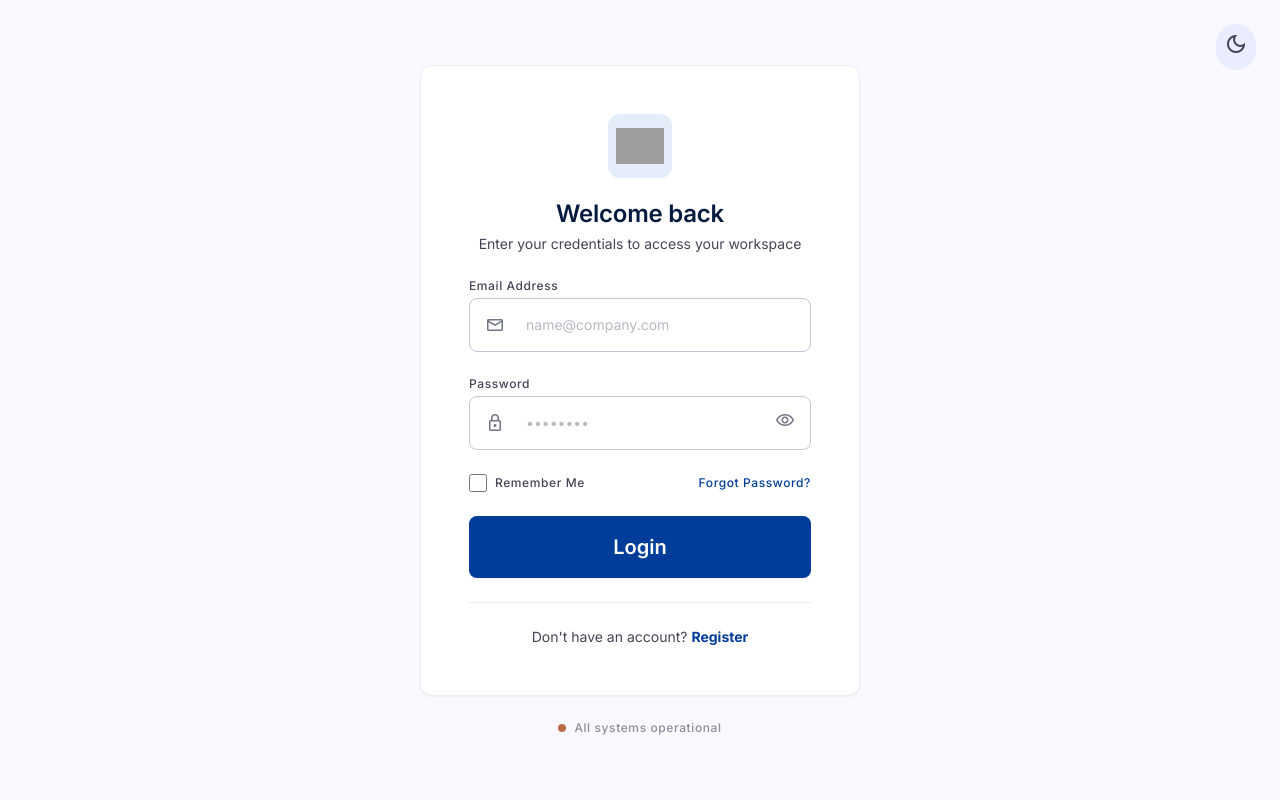
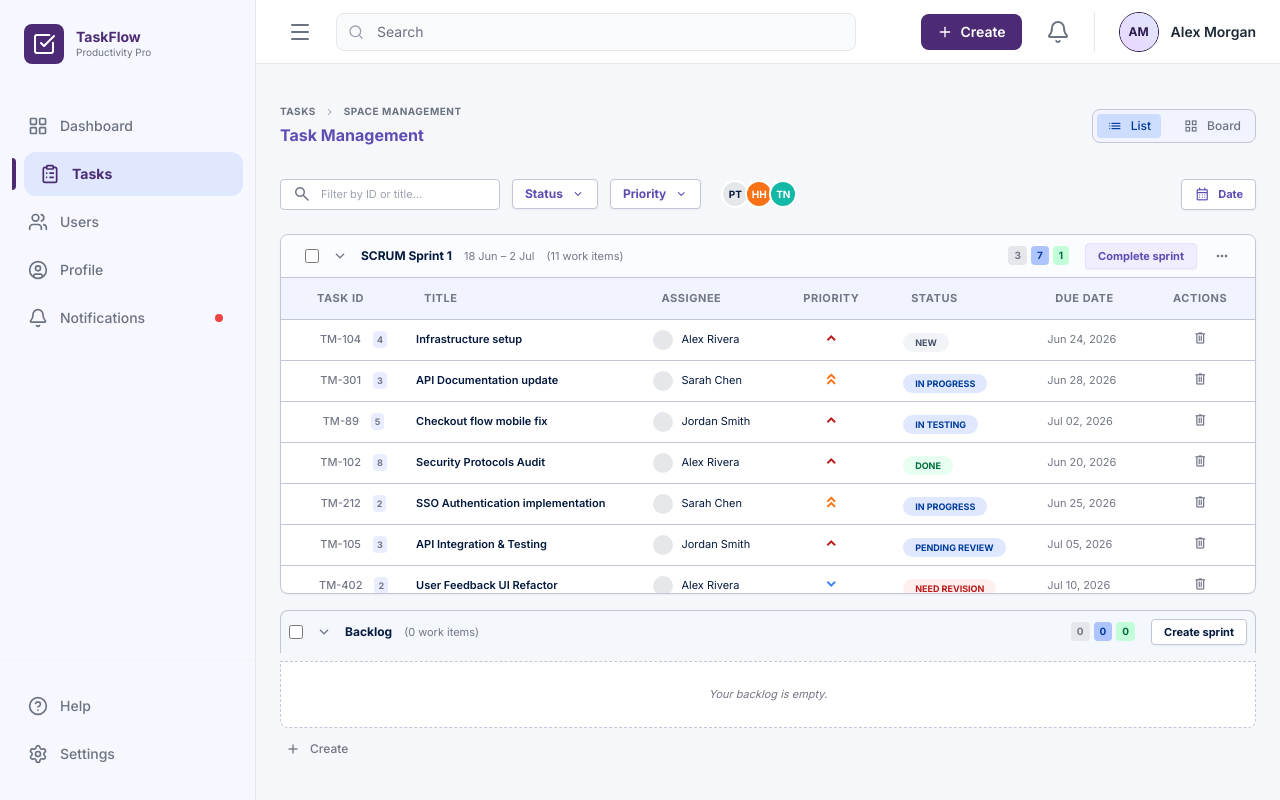
Before and after one commit to truongthihonghoa/Task_Managerment_System, a React (Vite) app in the folder frontend/: page /mainlayout/tasks/1 in a window 1280 px wide. Before the commit this address led to /. Built offline with nearby package versions, Linux system fonts and the light colour scheme; grey boxes are pictures that could not be loaded.

Commit message:
Tien Upload

```diff
--- a/frontend/src/App.jsx
+++ b/frontend/src/App.jsx
@@ -10,7 +10,7 @@ import {
 import LoginPage from "./pages/LoginPage";
 import MainLayout from "./components/layout/MainLayout";
 import TaskManagement from "./pages/TaskManagement";
-
+import SpaceManagement from "./pages/SpaceManagement";
 
 export default function App() {
 
@@ -29,8 +29,9 @@ export default function App() {
 
                 {/* Main Layout */}
                 <Route path="/mainlayout" element={<MainLayout />}>
-                    <Route index element={<TaskManagement />} />
-                    <Route path="tasks" element={<TaskManagement />} />
+                    <Route index element={<SpaceManagement />} />
+                    <Route path="tasks" element={<SpaceManagement />} />
+                    <Route path="tasks/:spaceId" element={<TaskManagement />} />
                 </Route>
 
 
--- a/frontend/src/components/layout/MainLayout.jsx
+++ b/frontend/src/components/layout/MainLayout.jsx
@@ -1,15 +1,19 @@
 import React, { useEffect, useState } from 'react';
-import { Outlet } from 'react-router-dom';
+import { Outlet, useLocation, Link } from 'react-router-dom';
+
+import CreateTaskModal from '../tasks/CreateTaskModal';
 
 export default function MainLayout() {
   const [isSidebarOpen, setIsSidebarOpen] = useState(true);
+  const [isCreateModalOpen, setIsCreateModalOpen] = useState(false);
+  const location = useLocation();
 
   // Tự động kích hoạt Lucide Icons từ CDN khi component mount
   useEffect(() => {
     if (window.lucide) {
       window.lucide.createIcons();
     }
-  }, []);
+  }, [location.pathname]);
 
   return (
     <div className="h-screen flex overflow-hidden font-['Inter'] bg-[#F5F7FA]">
@@ -44,18 +48,27 @@ export default function MainLayout() {
 
         {/* Navigation Links */}
         <nav className="flex-1 px-3 space-y-1 mt-4">
-          <a className="flex items-center px-4 py-3 text-[#6B7280] hover:bg-gray-50 rounded-xl group transition-colors" href="#">
+          <Link className="flex items-center px-4 py-3 text-[#6B7280] hover:bg-gray-50 rounded-xl group transition-colors" to="/mainlayout">
             <i className="w-5 h-5 mr-3" data-lucide="layout-grid"></i>
             <span className="text-sm font-medium">Dashboard</span>
-          </a>
+          </Link>
 
-          {/* Active Item: Tasks */}
+          {/* Item: Tasks (Always active or leads to Space Management) */}
           <div className="flex items-center">
-            <div className="w-1 h-8 bg-[#4C2B74] rounded-r-full"></div>
-            <a className="flex items-center flex-1 px-4 py-3 bg-[#E0E8FF] text-[#4C2B74] rounded-xl transition-colors ml-2" href="/mainlayout/tasks">
+            {(location.pathname === '/mainlayout/tasks' || location.pathname.includes('/mainlayout/tasks/')) && (
+              <div className="w-1 h-8 bg-[#4C2B74] rounded-r-full"></div>
+            )}
+            <Link
+              className={`flex items-center flex-1 px-4 py-3 rounded-xl transition-colors ml-2 ${
+                (location.pathname === '/mainlayout/tasks' || location.pathname.includes('/mainlayout/tasks/'))
+                ? 'bg-[#E0E8FF] text-[#4C2B74]'
+                : 'text-[#6B7280]'
+              }`}
+              to="/mainlayout/tasks"
+            >
               <i className="w-5 h-5 mr-3" data-lucide="clipboard-list"></i>
-              <span className="text-sm font-bold">Tasks</span>
-            </a>
+              <span className={`text-sm ${(location.pathname === '/mainlayout/tasks' || location.pathname.includes('/mainlayout/tasks/')) ? 'font-bold' : 'font-medium'}`}>Tasks</span>
+            </Link>
           </div>
 
           {/* Item: Users */}
@@ -104,7 +117,7 @@ export default function MainLayout() {
             >
               <i className="w-6 h-6" data-lucide="menu"></i>
             </button>
-            <div className="relative w-full max-w-md">
+            <div className="relative w-full max-md">
               <div className="absolute inset-y-0 left-0 pl-3 flex items-center pointer-events-none">
                 <i className="h-4 w-4 text-gray-400" data-lucide="search"></i>
               </div>
@@ -118,7 +131,10 @@ export default function MainLayout() {
 
           <div className="flex items-center space-x-6">
             {/* Create Button */}
-            <button className="bg-[#4C2B74] text-white px-4 py-2 rounded-lg flex items-center text-sm font-semibold hover:bg-opacity-90 transition-all">
+            <button
+              className="bg-[#4C2B74] text-white px-4 py-2 rounded-lg flex items-center text-sm font-semibold hover:bg-opacity-90 transition-all"
+              onClick={() => setIsCreateModalOpen(true)}
+            >
               <i className="w-4 h-4 mr-2" data-lucide="plus"></i>
               Create
             </button>
@@ -141,8 +157,15 @@ export default function MainLayout() {
         </header>
         {/* END: MainHeader */}
 
+        {/* Global Modal */}
+        <CreateTaskModal
+          isOpen={isCreateModalOpen}
+          onClose={() => setIsCreateModalOpen(false)}
+        />
+
+
         {/* BEGIN: MainContentArea */}
-        <main className="flex-1 flex flex-col" data-purpose="main-display">
+        <main className="flex-1 flex flex-col overflow-hidden min-h-0" data-purpose="main-display">
         {/* Render nested route components */}
         <Outlet />
 
--- a/frontend/src/pages/TaskManagement.jsx
+++ b/frontend/src/pages/TaskManagement.jsx
@@ -1,7 +1,10 @@
-import React, { useState } from 'react';
+import React, { useState, useRef, useEffect } from 'react';
+import { createPortal } from 'react-dom';
+import { useNavigate } from 'react-router-dom';
 import { DragDropContext, Droppable, Draggable } from '@hello-pangea/dnd';
 
 export default function TaskManagement() {
+  const navigate = useNavigate();
   const [view, setView] = useState('list');
   const [selectedTasks, setSelectedTasks] = useState([]);
   const [isSprintExpanded, setIsSprintExpanded] = useState(true);
@@ -55,11 +58,15 @@ export default function TaskManagement() {
   };
 
   return (
-    <div className="px-6 pb-6 pt-10 h-full flex flex-col overflow-hidden bg-background text-on-surface" id="app-canvas">
+    <div className="px-6 pb-6 pt-10 flex flex-col bg-background text-on-surface" style={{ height: '100%', overflow: 'hidden', position: 'relative' }} id="app-canvas">
       {/* Header Section */}
       <div className="flex flex-col md:flex-row justify-between items-start md:items-center gap-4 mb-8">
         <div>
-
+          <div className="flex items-center text-[10px] text-gray-500 font-bold uppercase tracking-wider mb-1">
+            <span className="hover:text-primary cursor-pointer transition-colors" onClick={() => navigate('/mainlayout')}>Tasks</span>
+            <i className="w-3 h-3 mx-2 text-gray-400 material-symbols-outlined text-[12px]">chevron_right</i>
+            <span className="hover:text-primary cursor-pointer transition-colors" onClick={() => navigate('/mainlayout')}>Space Management</span>
+          </div>
           <h1 className="text-base font-bold text-[#5e4db2]">Task Management</h1>
         </div>
         <div className="flex items-center gap-3 bg-surface-container-low p-1 rounded-lg border border-outline-variant">
@@ -212,18 +219,21 @@ export default function TaskManagement() {
 
       {/* BOARD VIEW */}
       {view === 'board' && (
-        <DragDropContext onDragEnd={onDragEnd}>
-            <div className="flex gap-4 overflow-x-auto pb-6 scrollbar-hide flex-1" id="board-view-container">
+        <div style={{ flex: '1 1 0', minHeight: 0, display: 'flex', flexDirection: 'column', overflow: 'hidden' }}>
+          <DragDropContext onDragEnd={onDragEnd}>
+            <div className="flex gap-4 pb-4 scrollbar-hide" id="board-view-container" style={{ flex: '1 1 0', minHeight: 0, overflowX: 'auto', overflowY: 'hidden', alignItems: 'stretch' }}>
               {['New', 'In Progress', 'In Testing', 'Pending Review', 'Need Revision', 'Done', 'Cancelled'].map(status => (
                 <KanbanColumn
                   key={status}
                   title={status}
                   tasks={tasks.filter(t => t.status === status)}
+                  setTasks={setTasks}
                   color={status === 'Need Revision' ? 'error' : status === 'Done' ? 'green' : status === 'Cancelled' ? 'grey' : 'outline'}
                 />
               ))}
             </div>
-        </DragDropContext>
+          </DragDropContext>
+        </div>
       )}
 
       {/* LIST VIEW */}
@@ -333,17 +343,15 @@ export default function TaskManagement() {
   );
 }
 
-function KanbanColumn({ title, tasks, color = 'outline' }) {
-  const headerClass = color === 'error'
-    ? 'bg-[#FFF0F0] border-[#FFDADA] text-[#BA1A1A]'
-    : color === 'green'
-      ? 'bg-[#E6FFF0] border-[#C2FFD9] text-[#006D3A]'
-      : color === 'grey'
-        ? 'bg-[#F2F4F7] border-[#EAECF0] text-[#475467]'
-        : 'bg-[#E0E8FF] border-[#ADC4FF] text-[#003d9b]';
+function KanbanColumn({ title, tasks, setTasks, color = 'outline' }) {
+  const headerClass = `bg-[#E0E8FF] border-[#ADC4FF] ${title === 'Need Revision' ? 'text-[#BA1A1A]' :
+    title === 'Done' ? 'text-[#006D3A]' :
+      title === 'Cancelled' ? 'text-[#475467]' :
+        'text-[#003d9b]'
+    }`;
 
   return (
-    <div className="kanban-column group flex flex-col bg-surface-container-low/30 border border-outline-variant/50 rounded-xl p-2 min-w-[300px] max-h-[calc(100vh-280px)]">
+    <div className="kanban-column group flex flex-col bg-surface-container-low/30 border border-outline-variant/50 rounded-xl p-2 min-w-[300px]" style={{ height: '100%', maxHeight: '100%', flex: '0 0 300px' }}>
       <div className={`flex justify-between items-center px-4 py-2 rounded-xl border-b-2 ${headerClass} mb-1`}>
         <span className="text-[11px] font-bold uppercase tracking-wider">{title}</span>
       </div>
@@ -352,11 +360,11 @@ function KanbanColumn({ title, tasks, color = 'outline' }) {
           <div
             {...provided.droppableProps}
             ref={provided.innerRef}
-            className={`space-y-3 flex-1 overflow-y-auto px-0.5 min-h-[50px] transition-colors ${snapshot.isDraggingOver ? 'bg-primary/5' : ''}`}
-            style={{ scrollbarWidth: 'thin' }}
+            className={`space-y-3 px-0.5 transition-colors ${snapshot.isDraggingOver ? 'bg-primary/5' : ''}`}
+            style={{ flex: '1 1 0', minHeight: '50px', overflowY: 'auto', overflowX: 'visible', scrollbarWidth: 'thin' }}
           >
             {tasks.map((task, index) => (
-              <TaskCard key={task.id} task={task} index={index} />
+              <TaskCard key={task.id} task={task} index={index} totalCount={tasks.length} setTasks={setTasks} />
             ))}
             {provided.placeholder}
           </div>
@@ -370,10 +378,51 @@ function KanbanColumn({ title, tasks, color = 'outline' }) {
   );
 }
 
-function TaskCard({ task, index }) {
+function TaskCard({ task, index, totalCount, setTasks }) {
   const { id, title, date, pts, priority } = task;
   const [isEditing, setIsEditing] = React.useState(false);
   const [tempPts, setTempPts] = React.useState(pts);
+  const [showMenu, setShowMenu] = React.useState(false);
+  const [showMoveSubMenu, setShowMoveSubMenu] = React.useState(false);
+  const [showStatusSubMenu, setShowStatusSubMenu] = React.useState(false);
+  const [menuPos, setMenuPos] = React.useState({ top: 0, left: 0 });
+  const btnRef = useRef(null);
+  const menuRef = useRef(null);
+
+  const statuses = ['New', 'In Progress', 'In Testing', 'Pending Review', 'Need Revision', 'Done', 'Cancelled'];
+
+  // Đóng menu khi click ra ngoài
+  useEffect(() => {
+    if (!showMenu) return;
+    const handleClickOutside = (e) => {
+      if (menuRef.current && !menuRef.current.contains(e.target) &&
+          btnRef.current && !btnRef.current.contains(e.target)) {
+        setShowMenu(false);
+        setShowMoveSubMenu(false);
+        setShowStatusSubMenu(false);
+      }
+    };
+    document.addEventListener('mousedown', handleClickOutside);
+    return () => document.removeEventListener('mousedown', handleClickOutside);
+  }, [showMenu]);
+
+  const handleMenuToggle = (e) => {
+    e.stopPropagation();
+    if (showMenu) {
+      setShowMenu(false);
+      setShowMoveSubMenu(false);
+      setShowStatusSubMenu(false);
+      return;
+    }
+    // Tính toán tọa độ fixed dựa trên vị trí nút ...
+    const rect = btnRef.current.getBoundingClientRect();
+    // Menu rộng 192px (w-48), ưu tiên mở sang trái nếu không đủ chỗ bên phải
+    const menuWidth = 192;
+    let left = rect.right - menuWidth;
+    if (left < 8) left = rect.left;
+    setMenuPos({ top: rect.bottom + 4, left });
+    setShowMenu(true);
+  };
 
   return (
     <Draggable draggableId={id} index={index}>
@@ -382,12 +431,102 @@ function TaskCard({ task, index }) {
           ref={provided.innerRef}
           {...provided.draggableProps}
           {...provided.dragHandleProps}
-          style={{
-            ...provided.draggableProps.style,
-          }}
-          className={`bg-surface-container-lowest p-2.5 border border-outline-variant rounded shadow-sm hover:bg-surface-container-low transition-all group ${snapshot.isDragging ? 'shadow-xl ring-2 ring-primary/20 scale-[1.02] z-50' : ''}`}
+          style={{ ...provided.draggableProps.style }}
+          className={`relative bg-surface-container-lowest p-2.5 border border-outline-variant rounded shadow-sm hover:bg-surface-container-low transition-all group ${snapshot.isDragging ? 'shadow-xl ring-2 ring-primary/20 scale-[1.02] z-50' : ''}`}
         >
-          <div className="text-[11px] font-medium text-on-surface group-hover:text-primary mb-2 leading-snug">{title}</div>
+          <div className="flex justify-between items-start mb-2 gap-2">
+            <div className="text-[11px] font-medium text-on-surface group-hover:text-primary leading-snug flex items-center gap-1.5 flex-wrap">
+              {title}
+              <span className="material-symbols-outlined text-[14px] text-outline opacity-0 group-hover:opacity-100 transition-opacity cursor-pointer hover:text-primary">edit</span>
+            </div>
+            <div>
+              <button
+                ref={btnRef}
+                onClick={handleMenuToggle}
+                className={`p-0.5 hover:bg-surface-container rounded cursor-pointer shrink-0 transition-opacity ${showMenu ? 'opacity-100' : 'opacity-0 group-hover:opacity-100'}`}
+              >
+                <span className="material-symbols-outlined text-[18px] text-outline">more_horiz</span>
+              </button>
+            </div>
+          </div>
+
+          {/* Portal Menu - nổi lên trên mọi thứ với position:fixed */}
+          {showMenu && createPortal(
+            <div
+              ref={menuRef}
+              style={{ position: 'fixed', top: menuPos.top, left: menuPos.left, zIndex: 9999 }}
+              className="bg-white border border-outline-variant shadow-2xl rounded-lg py-2 w-48"
+            >
+              {/* Move work item */}
+              <div
+                className="relative"
+                onMouseEnter={() => { setShowMoveSubMenu(true); setShowStatusSubMenu(false); }}
+                onMouseLeave={() => setShowMoveSubMenu(false)}
+              >
+                <button
+                  className={`w-full flex items-center justify-between px-4 py-2.5 hover:bg-surface-container transition-colors text-[13px] text-left ${showMoveSubMenu ? 'bg-surface-container text-primary font-medium' : 'text-on-surface'}`}
+                >
+                  <span>Move work item</span>
+                  <span className="material-symbols-outlined text-[16px]">chevron_right</span>
+                </button>
+                {showMoveSubMenu && (
+                  <div
+                    className="absolute top-0 left-full ml-1 bg-white border border-outline-variant shadow-2xl rounded-lg py-2 w-[160px]"
+                    style={{ zIndex: 10000 }}
+                  >
+                    {index > 0 && (
+                      <>
+                        <button className="w-full px-4 py-2.5 hover:bg-surface-container transition-colors text-[13px] text-left text-on-surface">To the top</button>
+                        <button className="w-full px-4 py-2.5 hover:bg-surface-container transition-colors text-[13px] text-left text-on-surface">Up</button>
+                      </>
+                    )}
+                    {index < totalCount - 1 && (
+                      <>
+                        <button className="w-full px-4 py-2.5 hover:bg-surface-container transition-colors text-[13px] text-left text-on-surface">Down</button>
+                        <button className="w-full px-4 py-2.5 hover:bg-surface-container transition-colors text-[13px] text-left text-on-surface">To the bottom</button>
+                      </>
+                    )}
+                  </div>
+                )}
+              </div>
+
+              {/* Change status */}
+              <div
+                className="relative"
+                onMouseEnter={() => { setShowStatusSubMenu(true); setShowMoveSubMenu(false); }}
+                onMouseLeave={() => setShowStatusSubMenu(false)}
+              >
+                <button
+                  className={`w-full flex items-center justify-between px-4 py-2.5 hover:bg-surface-container transition-colors text-[13px] text-left ${showStatusSubMenu ? 'bg-surface-container text-primary font-medium' : 'text-on-surface'}`}
+                >
+                  <span>Change status</span>
+                  <span className="material-symbols-outlined text-[16px]">chevron_right</span>
+                </button>
+                {showStatusSubMenu && (
+                  <div
+                    className="absolute top-0 left-full ml-1 bg-white border border-outline-variant shadow-2xl rounded-lg py-2 w-[160px]"
+                    style={{ zIndex: 10000 }}
+                  >
+                    {statuses.map(s => (
+                      <button
+                        key={s}
+                        onClick={() => {
+                          setTasks(prev => prev.map(t => t.id === id ? { ...t, status: s } : t));
+                          setShowMenu(false);
+                          setShowStatusSubMenu(false);
+                        }}
+                        className="w-full px-4 py-2.5 hover:bg-surface-container transition-colors text-[13px] text-left text-on-surface"
+                      >
+                        {s}
+                      </button>
+                    ))}
+                  </div>
+                )}
+              </div>
+            </div>,
+            document.body
+          )}
+
           <div className="flex items-center gap-2 mb-4">
             <div className="flex items-center gap-1 px-1.5 py-0.5 rounded-sm bg-surface-container text-on-surface-variant">
               <span className="material-symbols-outlined text-[14px]">calendar_month</span>
@@ -426,9 +565,11 @@ function TaskCard({ task, index }) {
             </div>
             <div className="flex items-center gap-2">
               {priority === 'High' ? (
-                <span className="material-symbols-outlined text-error text-[20px] font-bold">keyboard_double_arrow_up</span>
+                <span className="material-symbols-outlined text-[#BA1A1A] text-[20px] font-bold">keyboard_arrow_up</span>
+              ) : priority === 'Medium' ? (
+                <span className="material-symbols-outlined text-orange-500 text-[20px] font-bold">keyboard_double_arrow_up</span>
               ) : (
-                <span className="material-symbols-outlined text-orange-500 text-[20px] font-bold">keyboard_arrow_up</span>
+                <span className="material-symbols-outlined text-blue-500 text-[20px] font-bold">keyboard_arrow_down</span>
               )}
               <div className="w-6 h-6 rounded-full bg-gray-200 border border-outline-variant"></div>
             </div>
@@ -444,7 +585,7 @@ function TaskRow({ id, title, assignee, pts, status, date, priority, isSelected,
     ? 'bg-[#FFF0F0] text-[#BA1A1A]'
     : status === 'Done'
       ? 'bg-[#E6FFF0] text-[#006D3A]'
-      : status === 'Cancelled'
+      : status === 'Cancelled' || status === 'New'
         ? 'bg-[#F2F4F7] text-[#475467]'
         : 'bg-[#E0E8FF] text-[#003d9b]';
 
@@ -477,9 +618,11 @@ function TaskRow({ id, title, assignee, pts, status, date, priority, isSelected,
       </td>
       <td className="px-4 py-2 text-center">
         {priority === 'High' ? (
-          <span className="material-symbols-outlined text-error font-bold text-[16px]">keyboard_double_arrow_up</span>
+          <span className="material-symbols-outlined text-[#BA1A1A] font-bold text-[16px]">keyboard_arrow_up</span>
+        ) : priority === 'Medium' ? (
+          <span className="material-symbols-outlined text-orange-500 font-bold text-[16px]">keyboard_double_arrow_up</span>
         ) : (
-          <span className="material-symbols-outlined text-orange-500 font-bold text-[16px]">keyboard_arrow_up</span>
+          <span className="material-symbols-outlined text-blue-500 font-bold text-[16px]">keyboard_arrow_down</span>
         )}
       </td>
       <td className="px-4 py-2">
```
Also changed, not shown: frontend/package.json (+16 -0 lines), 1 other file (tests, documents, lock files or other folders).
